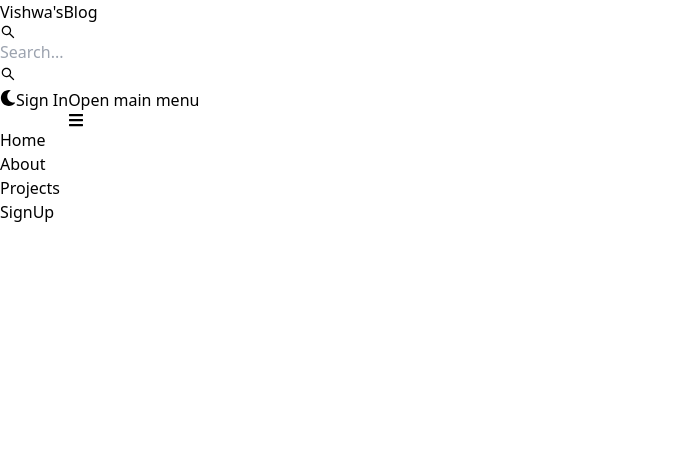
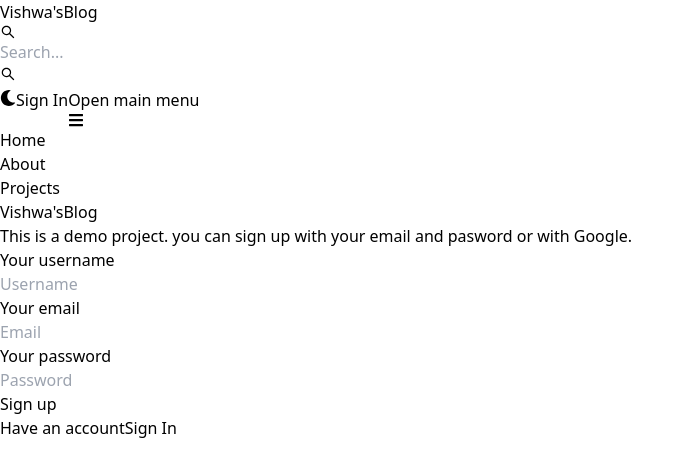
Before and after one commit to vishwaprasanth/mern-blog, a React (Vite) app in the folder client/: page /sign-up in a window 1280 px wide. Shown: the top 476 px of the page, without its empty margins (0-694 px from the left). Built offline with nearby package versions, Linux system fonts and the light colour scheme.

Commit message:
create sign up page ui

```diff
--- a/client/src/pages/SignUp.jsx
+++ b/client/src/pages/SignUp.jsx
@@ -1,7 +1,58 @@
-import React from 'react'
+import React from 'react';
+import { Link } from 'react-router-dom';
+import { Button, Label, TextInput } from "flowbite-react";
 
 export default function SignUp() {
   return (
-    <div>SignUp</div>
+    <div className='min-h-screen mt-20'>
+      <div className="flex p-3 max-w-3xl mx-auto flex-col md:flex-row md:items-center gap-5">
+        {/* left side */}
+        <div className="flex-1">
+            <Link to="/" className='font-bold dark:text-white text-4xl'>
+                <span className='px-2 py-1 bg-gradient-to-r from-indigo-500 via-purpule-500 to-pink-500 rounded-lg text-white'>Vishwa's</span>
+                Blog
+            </Link>
+            <p className='text-sm mt-5'>
+              This is  a demo project. you can sign up with your email and pasword or with Google.
+            </p>
+        </div>
+        {/* Right side */}
+        <div className="flex-1">
+          <form className='flex flex-col gap-4 '>
+            <div className="">
+              <Label value='Your username' />
+              <TextInput
+                type='text'
+                placeholder='Username'
+                id='username'
+              />
+            </div>
+            <div className="">
+              <Label value='Your email' />
+              <TextInput
+                type='text'
+                placeholder='Email'
+                id='email'
+              />
+            </div>
+            <div className="">
+              <Label value='Your password' />
+              <TextInput
+                type='text'
+                placeholder='Password'
+                id='password'
+              />
+            </div>
+            <Button gradientDuoTone='purpleToPink' type='submit'>Sign up</Button>
+          </form>
+          <div className="flex gap-2 text-sm mt-5">
+            <span>Have an account</span>
+            <Link to='/sign-in' className='text-blue-500'>
+              Sign In
+            </Link>
+          </div>
+        </div>
+      </div>
+    </div>
   )
 }
```
